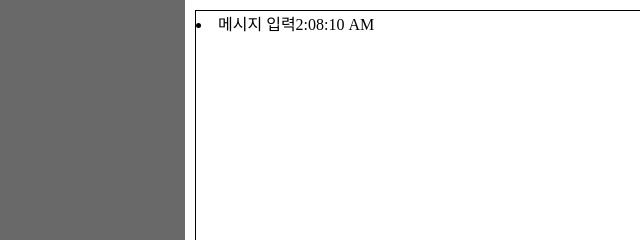
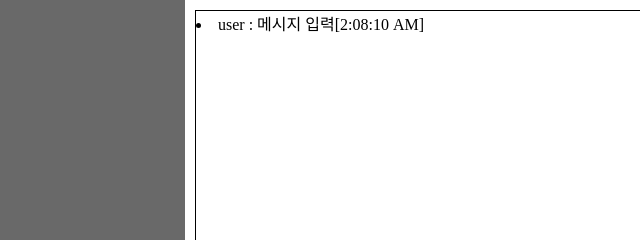
Before and after one commit to KDT-IaaS-Class-One-Group/Web-Application-IA-G, a website: page index.html in a window 1280 px wide. Both pictures are taken after a click on the button "입력". Shown: the top 240 px of the page, 327-967 px from the left. Drawn offline with Linux system fonts and the light colour scheme; no server answers.

Commit message:
0.3버전으로 업데이트 준비

```diff
--- a/index.html
+++ b/index.html
@@ -177,7 +177,7 @@
                     });
 
                 const li = document.createElement("li");
-                li.textContent =  chatData.message + chatData.timestamp;
+                li.textContent =  chatData.type + " : " + chatData.message + "[" + chatData.timestamp + "]";
                 result.appendChild(li);
                 chat.value = "";
                 chat.focus();
```
